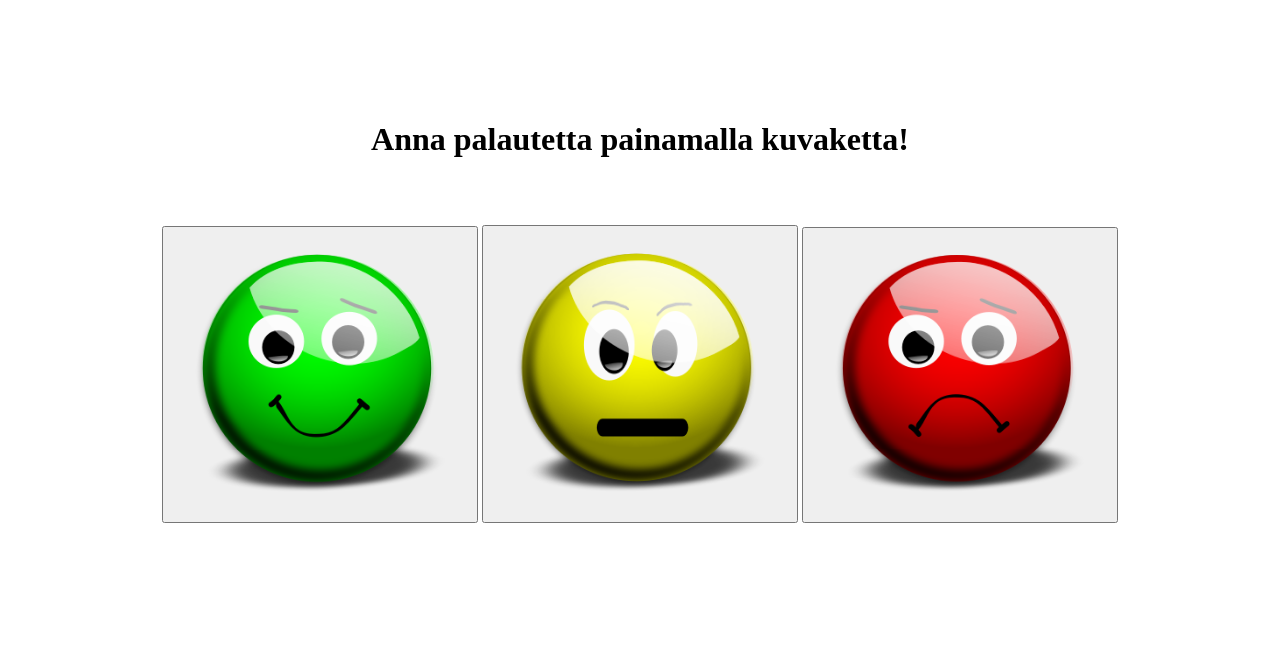
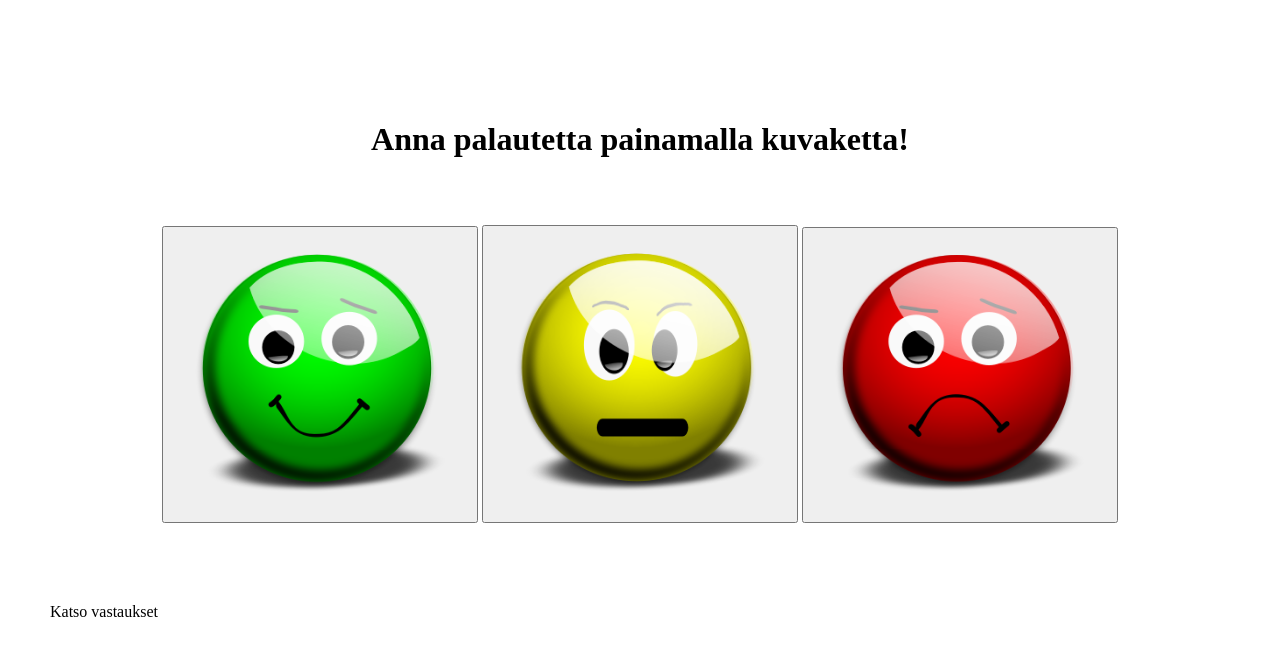
Before and after one commit to Silphidae/smile-feedback, a website: page public/index.html in a window 1280 px wide. Drawn offline with nearby package versions, Linux system fonts and the light colour scheme.

Commit message:
Link to results added

```diff
--- a/public/css/style.css
+++ b/public/css/style.css
@@ -8,6 +8,17 @@ body {
     margin: 0 auto;
     width: 80%;
     text-align: center;
+}
+
+.results {
+    margin: 50px;
+    padding-top: 30px;
+    text-align: left;
+}
+
+a {
+    text-decoration: none;
+    color: black;
 }
 
 .topic {
--- a/public/index.html
+++ b/public/index.html
@@ -21,6 +21,8 @@
     </div>
 
 </div>
-
+<div class="results">
+    <a href="results.html">Katso vastaukset</a>
+</div>
 </body>
 </html>
```
Also changed, not shown: public/results.html (+1 -1 lines).
